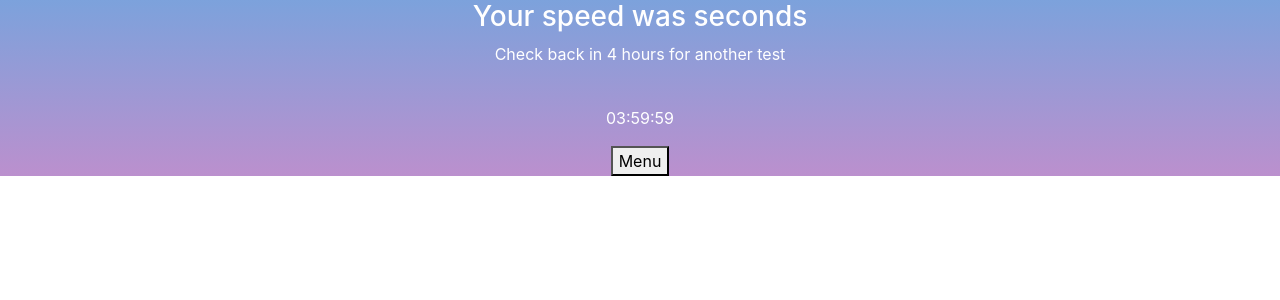
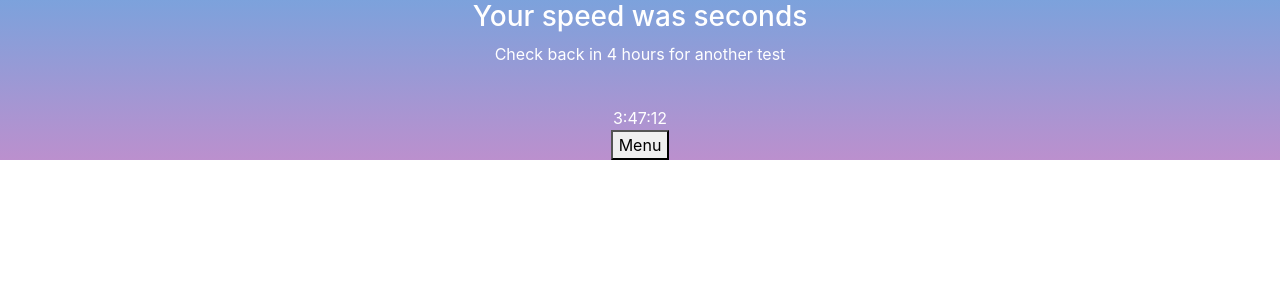
Before and after one commit to Homamjabir/the-sleep-app, a React (Create React App) app: page /results in a window 1280 px wide. Shown: the top 300 px of the page. Built offline with nearby package versions, Linux system fonts and the light colour scheme.

Commit message:
Lyckades få in en timer som räknar ner tills nästa test

```diff
--- a/src/components/menu.js
+++ b/src/components/menu.js
@@ -1,39 +1,109 @@
-import React, { Component } from "react";
+import React, { useEffect, useState } from "react";
 import { Route } from "react-router-dom";
-import "./css/menu.css"
+import "./css/menu.css";
 
-class Menu extends Component {
-    render() {
+const Menu = () => {
+  const [timeLeft, setTimeLeft] = useState(calculateTimeLeft());
+
+  useEffect(() => {
+    const timer = setTimeout(() => {
+      setTimeLeft(calculateTimeLeft());
+    }, 1000);
+  });
+
+  const timerComponents = [];
+
+  Object.keys(timeLeft).forEach((interval, index) => {
+    if (!timeLeft[interval]) {
+      return;
+    }
+
+    timerComponents.push(
+      <span>
+        {timeLeft[interval]}
+        {index !== 2 ? ":" : ""}
+      </span>
+    );
+  });
+
   return (
-        <div className = "menuContainer">
-            Main Menu
-
-            <div className = "menuButtons">
-
-              <Route render={({ history}) => (
-                <button type="button" onClick={() => { history.push('/questionnaire') }}>
+    <div className="menuContainer">
+      <h3>Main Menu</h3>
+      <div>
+        {timerComponents.length ? (
+          timerComponents
+        ) : (
+          <span>Time for a new test!</span>
+        )}
+      </div>
+      <div className="menuButtons">
+        <Route
+          render={({ history }) => (
+            <button
+              type="button"
+              onClick={() => {
+                history.push("/questionnaire");
+              }}
+            >
               Questionnaire
             </button>
-              )} />
-              <Route render={({ history}) => (
-                <button type="button" onClick={() => { history.push('/mini-games') }}>
+          )}
+        />
+        <Route
+          render={({ history }) => (
+            <button
+              type="button"
+              onClick={() => {
+                history.push("/mini-games");
+              }}
+            >
               Mini-games
             </button>
-              )} />
-              <Route render={({ history}) => (
-                <button type="button" onClick={() => { history.push('/statistics') }}>
+          )}
+        />
+        <Route
+          render={({ history }) => (
+            <button
+              type="button"
+              onClick={() => {
+                history.push("/statistics");
+              }}
+            >
               Statistics
             </button>
-              )} />
-              <Route render={({ history}) => (
-                <button type="button" onClick={() => { history.push('/settings') }}>
+          )}
+        />
+        <Route
+          render={({ history }) => (
+            <button
+              type="button"
+              onClick={() => {
+                history.push("/settings");
+              }}
+            >
               Settings
             </button>
-              )} />
+          )}
+        />
       </div>
     </div>
   );
-    }
+};
+
+const calculateTimeLeft = () => {
+  let time = new Date(JSON.parse(localStorage.getItem("startTime")));
+  let difference = time - new Date();
+
+  let timeLeft = {};
+  if (difference > 0) {
+    timeLeft = {
+      hours: Math.floor((difference / (1000 * 60 * 60)) % 24),
+      minutes: Math.floor((difference / 1000 / 60) % 60),
+      seconds: Math.floor((difference / 1000) % 60),
+    };
   }
 
+  return timeLeft;
+};
+
 export default Menu;
--- a/src/components/reactionGameResults.js
+++ b/src/components/reactionGameResults.js
@@ -1,14 +1,43 @@
-import React from "react";
+import React, { useEffect, useState } from "react";
 import { Link } from "react-router-dom";
 
 const ReactionGameResults = () => {
+  const [timeLeft, setTimeLeft] = useState(calculateTimeLeft());
+
+  useEffect(() => {
+    const timer = setTimeout(() => {
+      setTimeLeft(calculateTimeLeft());
+    }, 1000);
+  });
+
+  const timerComponents = [];
+
+  Object.keys(timeLeft).forEach((interval, index) => {
+    if (!timeLeft[interval]) {
+      return;
+    }
+
+    timerComponents.push(
+      <span>
+        {timeLeft[interval]}
+        {index !== 2 ? ":" : ""}
+      </span>
+    );
+  });
+
   return (
     <div className="reaction-game-result-wrapper">
       <h3>Your speed was {localStorage.getItem("reactionTime")} seconds</h3>
       <div className="reaction-game-info-text">
         <p>Check back in 4 hours for another test</p>
         <br />
-        <p>03:59:59</p>
+        <div>
+          {timerComponents.length ? (
+            timerComponents
+          ) : (
+            <span>Time for a new test!</span>
+          )}
+        </div>
       </div>
 
       <Link to="/menu">
@@ -18,4 +47,22 @@ const ReactionGameResults = () => {
   );
 };
 
+const calculateTimeLeft = () => {
+  let time = new Date();
+  time.setHours(time.getHours() + 3, 59, 59);
+  localStorage.setItem("startTime", JSON.stringify(time));
+  let difference = time - new Date();
+
+  let timeLeft = {};
+  if (difference > 0) {
+    timeLeft = {
+      hours: Math.floor((difference / (1000 * 60 * 60)) % 24),
+      minutes: Math.floor((difference / 1000 / 60) % 60),
+      seconds: Math.floor((difference / 1000) % 60),
+    };
+  }
+
+  return timeLeft;
+};
+
 export default ReactionGameResults;
```
Lines whose indentation alone changed are shown as unchanged.
